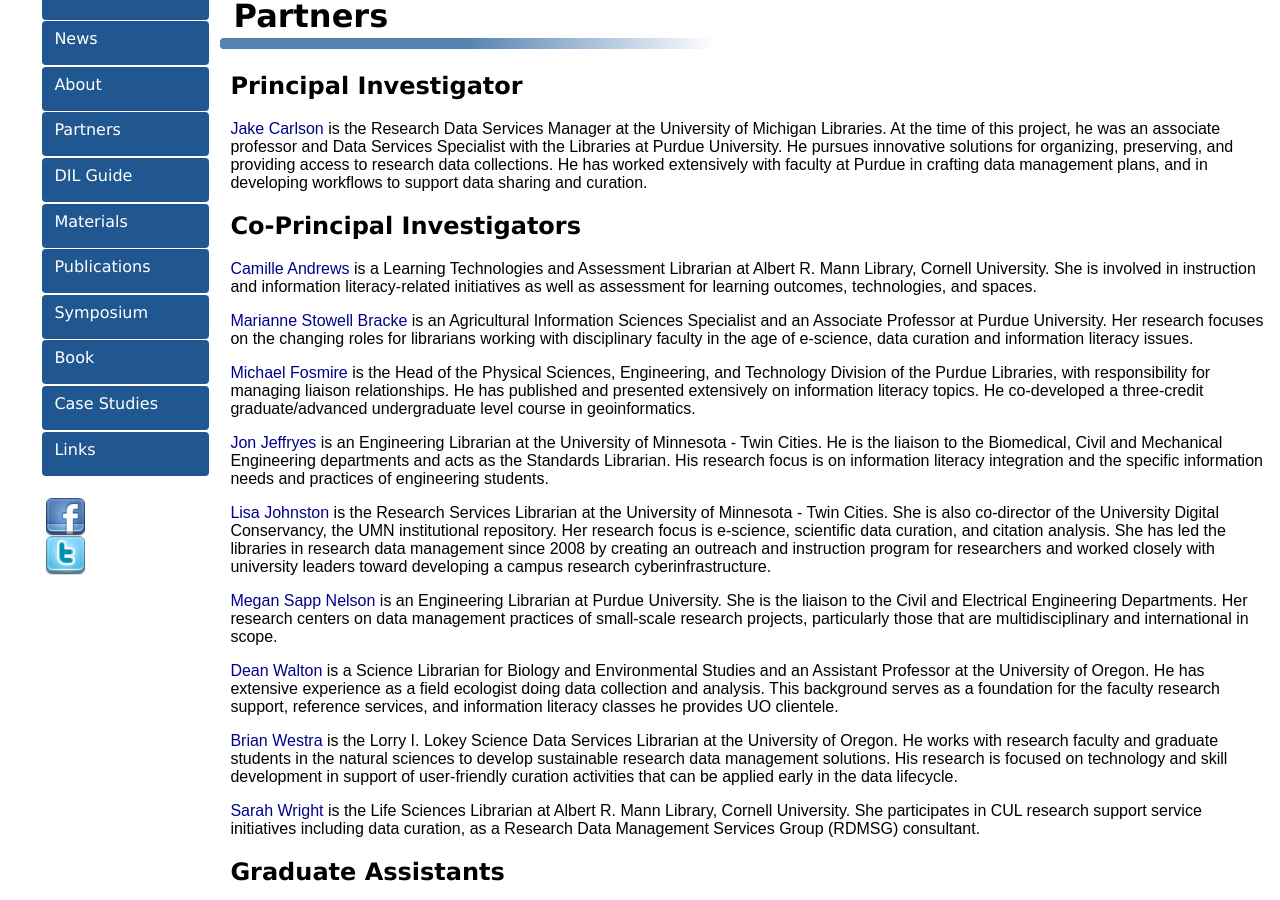
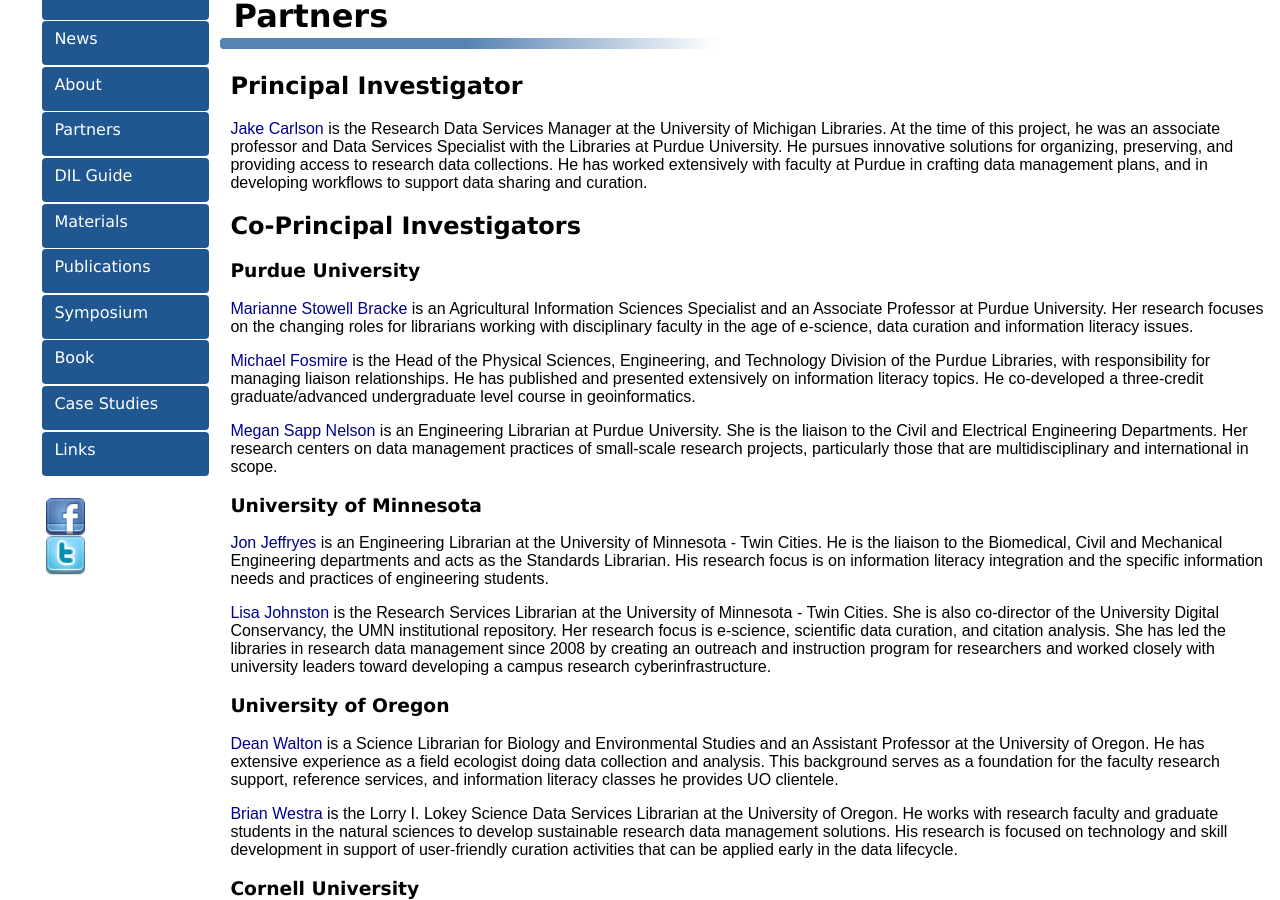
Before and after one commit to datainfolit/datainfolit, a Jekyll site: the page built from partners/index.html, in a window 1280 px wide and 900 px high, scrolled down 194 px. Built offline with Jekyll 4.4.1, drawn with Linux system fonts in a browser that asks for light colours; some of the changed text lies outside the part shown.

Commit message:
Update index.html

```diff
--- a/partners/index.html
+++ b/partners/index.html
@@ -13,14 +13,18 @@
 <!-- Subtitle -->
 <h2>Co-Principal Investigators</h2>
 <!-- Content -->
-<p><a href="http://vivo.cornell.edu/display/individual20520" target="_blank">Camille Andrews</a> is a Learning Technologies and Assessment Librarian at Albert R. Mann Library, Cornell University. She is involved in instruction and information literacy-related initiatives as well as assessment for learning outcomes, technologies, and spaces.</p>
+<h3>Purdue University</h3>
 <p><a href="https://www.lib.purdue.edu/people/mbracke" target="_blank">Marianne Stowell Bracke</a> is an Agricultural Information Sciences Specialist and an Associate Professor at Purdue University.  Her research focuses on the changing roles for librarians working with disciplinary faculty in the age of e-science, data curation and information literacy issues.</p>
 <p><a href="https://www.lib.purdue.edu/people/fosmire" target="_blank">Michael Fosmire</a> is the Head of the Physical Sciences, Engineering, and Technology Division of the Purdue Libraries, with responsibility for managing liaison relationships. He has published and presented extensively on information literacy topics.  He co-developed a three-credit graduate/advanced undergraduate level course in geoinformatics.</p>
+<p><a href="https://www.lib.purdue.edu/people/mrsapp" target="_blank">Megan Sapp Nelson</a> is an Engineering Librarian at Purdue University. She is the liaison to the Civil and Electrical Engineering Departments.  Her research centers on data management practices of small-scale research projects, particularly those that are multidisciplinary and international in scope.</p>
+<h3>University of Minnesota</h3>
 <p><a href="https://www.lib.umn.edu/about/staff/jon-jeffryes" target="_blank">Jon Jeffryes</a> is an Engineering Librarian at the University of Minnesota - Twin Cities.  He is the liaison to the Biomedical, Civil and Mechanical Engineering departments and acts as the Standards Librarian.  His research focus is on information literacy integration and the specific information needs and practices of engineering students.</p>
 <p><a href="https://www.lib.umn.edu/about/staff/lisa-johnston" target="_blank">Lisa Johnston</a> is the Research Services Librarian at the University of Minnesota - Twin Cities. She is also co-director of the University Digital Conservancy, the UMN institutional repository. Her research focus is e-science, scientific data curation, and citation analysis. She has led the libraries in research data management since 2008 by creating an outreach and instruction program for researchers and worked closely with university leaders toward developing a campus research cyberinfrastructure.</p>
-<p><a href="https://www.lib.purdue.edu/people/mrsapp" target="_blank">Megan Sapp Nelson</a> is an Engineering Librarian at Purdue University. She is the liaison to the Civil and Electrical Engineering Departments.  Her research centers on data management practices of small-scale research projects, particularly those that are multidisciplinary and international in scope.</p>
+<h3>University of Oregon</h3>
 <p><a href="http://library.uoregon.edu/dc/directory/profile.php?profile=dpwalton" target="_blank">Dean Walton</a> is a Science Librarian for Biology and Environmental Studies and an Assistant Professor at the University of Oregon. He has extensive experience as a field ecologist doing data collection and analysis.  This background serves as a foundation for the faculty research support, reference services, and information literacy classes he provides UO clientele.</p>
 <p><a href="http://library.uoregon.edu/dc/directory/profile.php?profile=bwestra" target="_blank">Brian Westra</a> is the Lorry I. Lokey Science Data Services Librarian at the University of Oregon. He works with research faculty and graduate students in the natural sciences to develop sustainable research data management solutions. His research is focused on technology and skill development in support of user-friendly curation activities that can be applied early in the data lifecycle.</p>
+<h3>Cornell University</h3>
+<p><a href="http://vivo.cornell.edu/display/individual20520" target="_blank">Camille Andrews</a> is a Learning Technologies and Assessment Librarian at Albert R. Mann Library, Cornell University. She is involved in instruction and information literacy-related initiatives as well as assessment for learning outcomes, technologies, and spaces.</p>
 <p><a href="http://vivo.cornell.edu/display/sjw256" target="_blank">Sarah Wright</a> is the Life Sciences Librarian at Albert R. Mann Library, Cornell University. She participates in CUL research support service initiatives including data curation, as a Research Data Management Services Group (RDMSG) consultant.</p>
 <!-- Subtitle -->
 <h2>Graduate Assistants</h2>
```
